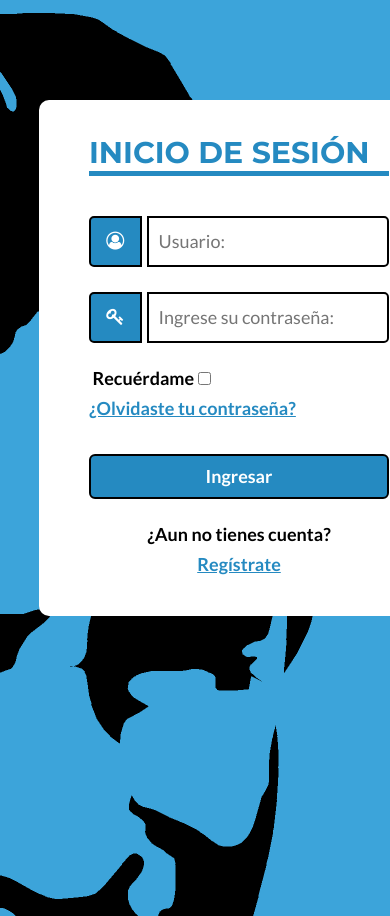
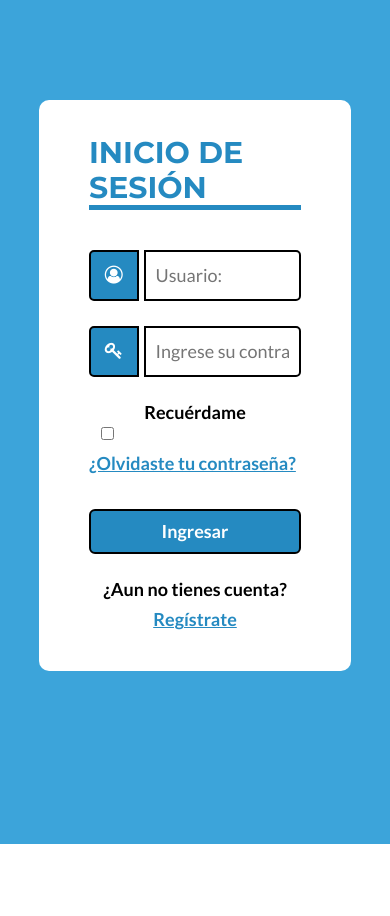
Before and after one commit to jaimenavarrete/proyecto-catedra-lis, a PHP site: page /views/login.view.php in a window 390 px wide; the page is wider, and only the part inside the window is pictured. After the commit the page ends 844 px from the top of that part, so only its background shows below. Run offline with PHP 8.4, Linux system fonts and the light colour scheme.

Commit message:
configuracion responsive pagina de login

```diff
--- a/css/styles.css
+++ b/css/styles.css
@@ -488,22 +488,12 @@ padding: 15px;
   width: 100%;
 }
 
-/*** Login responsive ***/
+/*** Login responsive celular ***/
 
 @media (max-width:625px){
-      .frm-l {
-        margin-top: 300px;
-        margin-right: 100%;
-        margin-bottom: 300px;
-        width: 400px;
-      }
-
-      .frm-r {
-        margin-top: 100px;
-        margin-right: 50%;
-        margin-bottom: 100px;
-        width: 400px;
-      }
+  #freg{
+    background-image: none;
+  }
 
   .frm-l #salario .form-options .olvidar{
       display: flex;
@@ -511,11 +501,10 @@ padding: 15px;
 
   }
 
-  .frm-l #salario .form-options label{
-
-  }
   .form-horizontal .form-options input[type="checkbox"] {
     margin-right: 175px;
 
   }
+
+
 }
--- a/views/login.view.php
+++ b/views/login.view.php
@@ -30,6 +30,8 @@
                 <a href="#" class="olvidar">¿Olvidaste tu contraseña?</a>
             </div>
 
+
+
             <input type="submit" class="btn" value="Ingresar">
 
             <div class="form-options">
```
Also changed, not shown: views/grupos.view.php (+4 -4 lines).
